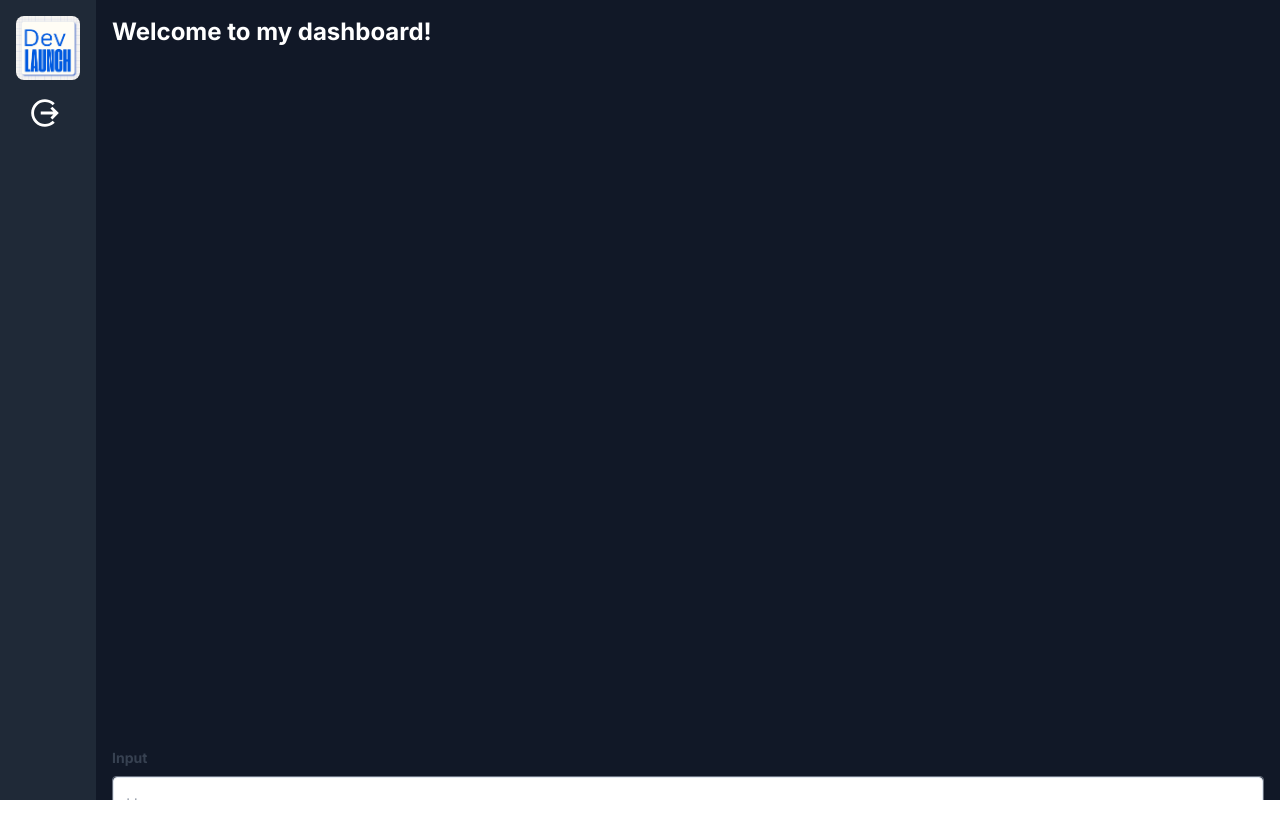
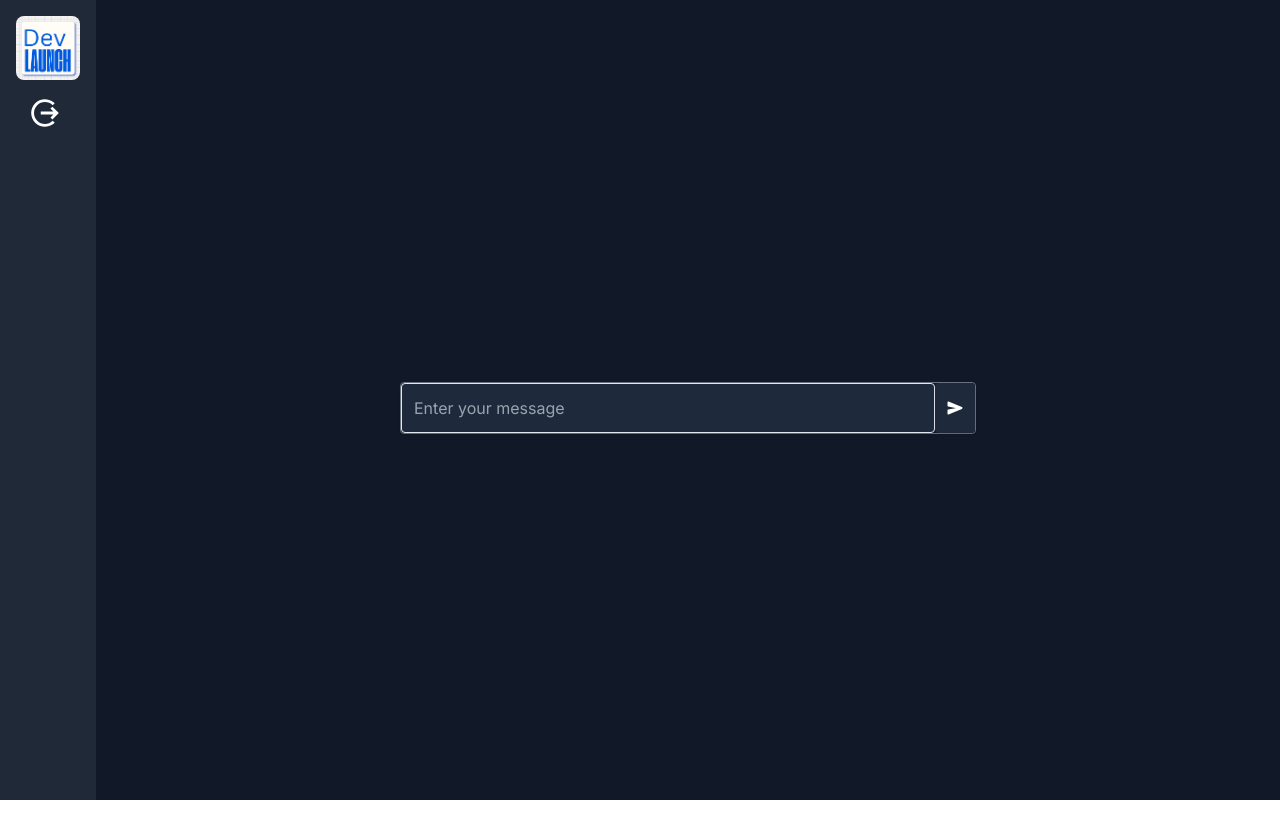
Before and after one commit to sshiwangi/app, a Next.js app: page / in a window 1280 px wide. Before the commit the page ends 800 px from the top, so only its background shows below. Built offline with nearby package versions, Linux system fonts and the light colour scheme.

Commit message:
vercel docs added in gpt

```diff
--- a/src/app/page.tsx
+++ b/src/app/page.tsx
@@ -1,14 +1,54 @@
-import Input from "@/components/Input";
-import Sidebar from "@/components/Sidebar";
-import Image from "next/image";
+'use client';
+
+import { useState } from 'react';
+import { Message, continueConversation } from '../lib/actions';
+import { readStreamableValue } from 'ai/rsc';
+import Sidebar from '@/components/Sidebar';
+import Input from '@/components/Input';
+
+export const dynamic = 'force-dynamic';
+export const maxDuration = 30;
 
 export default function Home() {
+  const [conversation, setConversation] = useState<Message[]>([]);
+  const [input, setInput] = useState<string>('');
+
   return (
-    <>
-  <Sidebar/>
+    <Sidebar>
+      <div>
+        {conversation.map((message, index) => (
+          <div key={index}>
+            {message.role}: {message.content}
+          </div>
+        ))}
+      </div>
 
+      <div>
+        <Input
+          value={input}
+          onChange={event => {
+            setInput(event.target.value);
+          }}
+          onClick={async () => {
+            const { messages, newMessage } = await continueConversation([
+              ...conversation,
+              { role: 'user', content: input },
+            ]);
 
-  </>
+            let textContent = '';
+
+            for await (const delta of readStreamableValue(newMessage)) {
+              textContent = `${textContent}${delta}`;
+
+              setConversation([
+                ...messages,
+                { role: 'assistant', content: textContent },
+              ]);
+            }
+          }}
+        />
+
+      </div>
+    </Sidebar>
   );
-
 }
--- a/src/components/Input.tsx
+++ b/src/components/Input.tsx
@@ -1,14 +1,23 @@
 import React from 'react'
 
-export default function Input() {
+import { IoSend } from "react-icons/io5";
+
+interface InputProps{
+  value: string;
+  onChange: (event: React.ChangeEvent<HTMLInputElement>) => void;
+  onClick: (event: React.MouseEvent<HTMLButtonElement>) => void;
+}
+
+export default function Input({value, onChange, onClick}: InputProps) {
+
   return (
-    <div className="flex flex-col h-screen justify-end">
-      <div className="mb-4">
-        <label className="block text-gray-700 text-sm font-bold mb-2">
-          Input
-        </label>
-        <div className='border rounded border-gray-500'>
-          <input className="shadow appearance-none border rounded w-full py-4 px-3 text-gray-700 leading-tight focus:outline-none focus:shadow-outline" id="username" type="text" placeholder="Username" />
+    <div className="flex flex-col items-center justify-center  h-screen" >
+      <div className="mb-4 w-1/2">
+        <div className=' flex border rounded border-gray-500'>
+          <input className="shadow appearance-none border rounded w-full py-3 px-3 text-gray-700 bg-slate-800" onChange={onChange} value={value} id="username" type="text" placeholder="Enter your message"/>
+          <button className="shadow appearance-none  text-white bg-slate-800 rounded	 font-bold py-3 px-3 " onClick={onClick}>
+<IoSend/>
+</button>
         </div>
       </div>
     </div>
--- a/src/components/Sidebar.tsx
+++ b/src/components/Sidebar.tsx
@@ -1,11 +1,13 @@
 import Image from 'next/image'
-import React from 'react'
+import React, { ReactNode } from 'react'
 import devlaunch from '../assets/devlaunch.png'
 import { IoMdLogOut } from "react-icons/io";
 import Input from './Input';
 
-
-export default function Sidebar() {
+interface SidebarProps {
+  children: ReactNode;
+}
+export default function Sidebar({children}:SidebarProps ) {
   return (
     <div className="flex h-screen bg-gray-900">
 
@@ -19,11 +21,11 @@ export default function Sidebar() {
     </div>
 
 
-    <div className="flex flex-col flex-1 overflow-y-auto">
+    <div className=" flex-1 ">
 
         <div className="p-4 ">
-            <h1 className="text-2xl text-white font-bold">Welcome to my dashboard!</h1>
-            <Input/>
+
+        {children}
 
         </div>
     </div>
--- /dev/null
+++ b/src/components/ui/avatar.tsx
@@ -0,0 +1,50 @@
+"use client"
+
+import * as React from "react"
+import * as AvatarPrimitive from "@radix-ui/react-avatar"
+
+import { cn } from "@/lib/utils"
+
+const Avatar = React.forwardRef<
+  React.ElementRef<typeof AvatarPrimitive.Root>,
+  React.ComponentPropsWithoutRef<typeof AvatarPrimitive.Root>
+>(({ className, ...props }, ref) => (
+  <AvatarPrimitive.Root
+    ref={ref}
+    className={cn(
+      "relative flex h-10 w-10 shrink-0 overflow-hidden rounded-full",
+      className
+    )}
+    {...props}
+  />
+))
+Avatar.displayName = AvatarPrimitive.Root.displayName
+
+const AvatarImage = React.forwardRef<
+  React.ElementRef<typeof AvatarPrimitive.Image>,
+  React.ComponentPropsWithoutRef<typeof AvatarPrimitive.Image>
+>(({ className, ...props }, ref) => (
+  <AvatarPrimitive.Image
+    ref={ref}
+    className={cn("aspect-square h-full w-full", className)}
+    {...props}
+  />
+))
+AvatarImage.displayName = AvatarPrimitive.Image.displayName
+
+const AvatarFallback = React.forwardRef<
+  React.ElementRef<typeof AvatarPrimitive.Fallback>,
+  React.ComponentPropsWithoutRef<typeof AvatarPrimitive.Fallback>
+>(({ className, ...props }, ref) => (
+  <AvatarPrimitive.Fallback
+    ref={ref}
+    className={cn(
+      "flex h-full w-full items-center justify-center rounded-full bg-muted",
+      className
+    )}
+    {...props}
+  />
+))
+AvatarFallback.displayName = AvatarPrimitive.Fallback.displayName
+
+export { Avatar, AvatarImage, AvatarFallback }
--- /dev/null
+++ b/src/components/ui/button.tsx
@@ -0,0 +1,56 @@
+import * as React from "react"
+import { Slot } from "@radix-ui/react-slot"
+import { cva, type VariantProps } from "class-variance-authority"
+
+import { cn } from "@/lib/utils"
+
+const buttonVariants = cva(
+  "inline-flex items-center justify-center whitespace-nowrap rounded-md text-sm font-medium ring-offset-background transition-colors focus-visible:outline-none focus-visible:ring-2 focus-visible:ring-ring focus-visible:ring-offset-2 disabled:pointer-events-none disabled:opacity-50",
+  {
+    variants: {
+      variant: {
+        default: "bg-primary text-primary-foreground hover:bg-primary/90",
+        destructive:
+          "bg-destructive text-destructive-foreground hover:bg-destructive/90",
+        outline:
+          "border border-input bg-background hover:bg-accent hover:text-accent-foreground",
+        secondary:
+          "bg-secondary text-secondary-foreground hover:bg-secondary/80",
+        ghost: "hover:bg-accent hover:text-accent-foreground",
+        link: "text-primary underline-offset-4 hover:underline",
+      },
+      size: {
+        default: "h-10 px-4 py-2",
+        sm: "h-9 rounded-md px-3",
+        lg: "h-11 rounded-md px-8",
+        icon: "h-10 w-10",
+      },
+    },
+    defaultVariants: {
+      variant: "default",
+      size: "default",
+    },
+  }
+)
+
+export interface ButtonProps
+  extends React.ButtonHTMLAttributes<HTMLButtonElement>,
+    VariantProps<typeof buttonVariants> {
+  asChild?: boolean
+}
+
+const Button = React.forwardRef<HTMLButtonElement, ButtonProps>(
+  ({ className, variant, size, asChild = false, ...props }, ref) => {
+    const Comp = asChild ? Slot : "button"
+    return (
+      <Comp
+        className={cn(buttonVariants({ variant, size, className }))}
+        ref={ref}
+        {...props}
+      />
+    )
+  }
+)
+Button.displayName = "Button"
+
+export { Button, buttonVariants }
--- /dev/null
+++ b/src/components/ui/input.tsx
@@ -0,0 +1,25 @@
+import * as React from "react"
+
+import { cn } from "@/lib/utils"
+
+export interface InputProps
+  extends React.InputHTMLAttributes<HTMLInputElement> {}
+
+const Input = React.forwardRef<HTMLInputElement, InputProps>(
+  ({ className, type, ...props }, ref) => {
+    return (
+      <input
+        type={type}
+        className={cn(
+          "flex h-10 w-full rounded-md border border-input bg-background px-3 py-2 text-sm ring-offset-background file:border-0 file:bg-transparent file:text-sm file:font-medium placeholder:text-muted-foreground focus-visible:outline-none focus-visible:ring-2 focus-visible:ring-ring focus-visible:ring-offset-2 disabled:cursor-not-allowed disabled:opacity-50",
+          className
+        )}
+        ref={ref}
+        {...props}
+      />
+    )
+  }
+)
+Input.displayName = "Input"
+
+export { Input }
--- /dev/null
+++ b/src/components/ui/scroll-area.tsx
@@ -0,0 +1,48 @@
+"use client"
+
+import * as React from "react"
+import * as ScrollAreaPrimitive from "@radix-ui/react-scroll-area"
+
+import { cn } from "@/lib/utils"
+
+const ScrollArea = React.forwardRef<
+  React.ElementRef<typeof ScrollAreaPrimitive.Root>,
+  React.ComponentPropsWithoutRef<typeof ScrollAreaPrimitive.Root>
+>(({ className, children, ...props }, ref) => (
+  <ScrollAreaPrimitive.Root
+    ref={ref}
+    className={cn("relative overflow-hidden", className)}
+    {...props}
+  >
+    <ScrollAreaPrimitive.Viewport className="h-full w-full rounded-[inherit]">
+      {children}
+    </ScrollAreaPrimitive.Viewport>
+    <ScrollBar />
+    <ScrollAreaPrimitive.Corner />
+  </ScrollAreaPrimitive.Root>
+))
+ScrollArea.displayName = ScrollAreaPrimitive.Root.displayName
+
+const ScrollBar = React.forwardRef<
+  React.ElementRef<typeof ScrollAreaPrimitive.ScrollAreaScrollbar>,
+  React.ComponentPropsWithoutRef<typeof ScrollAreaPrimitive.ScrollAreaScrollbar>
+>(({ className, orientation = "vertical", ...props }, ref) => (
+  <ScrollAreaPrimitive.ScrollAreaScrollbar
+    ref={ref}
+    orientation={orientation}
+    className={cn(
+      "flex touch-none select-none transition-colors",
+      orientation === "vertical" &&
+        "h-full w-2.5 border-l border-l-transparent p-[1px]",
+      orientation === "horizontal" &&
+        "h-2.5 flex-col border-t border-t-transparent p-[1px]",
+      className
+    )}
+    {...props}
+  >
+    <ScrollAreaPrimitive.ScrollAreaThumb className="relative flex-1 rounded-full bg-border" />
+  </ScrollAreaPrimitive.ScrollAreaScrollbar>
+))
+ScrollBar.displayName = ScrollAreaPrimitive.ScrollAreaScrollbar.displayName
+
+export { ScrollArea, ScrollBar }
--- /dev/null
+++ b/src/lib/actions.ts
@@ -0,0 +1,36 @@
+'use server';
+
+import { streamText } from 'ai';
+import { openai } from '@ai-sdk/openai';
+import { createStreamableValue } from 'ai/rsc';
+
+export interface Message {
+  role: 'user' | 'assistant';
+  content: string;
+}
+
+export async function continueConversation(history: Message[]) {
+  'use server';
+
+  const stream = createStreamableValue();
+
+  (async () => {
+    const { textStream } = await streamText({
+      model: openai('gpt-3.5-turbo'),
+      system:
+        "You are a dude that doesn't drop character until the DVD commentary.",
+      messages: history,
+    });
+
+    for await (const text of textStream) {
+      stream.update(text);
+    }
+
+    stream.done();
+  })();
+
+  return {
+    messages: history,
+    newMessage: stream.value,
+  };
+}
```
Also changed, not shown: package.json (+7 -0 lines), 1 other file (tests, documents, lock files or other folders).
